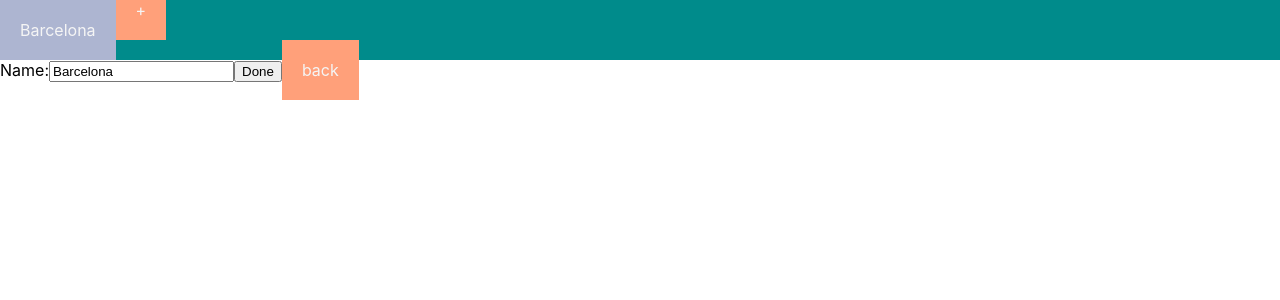
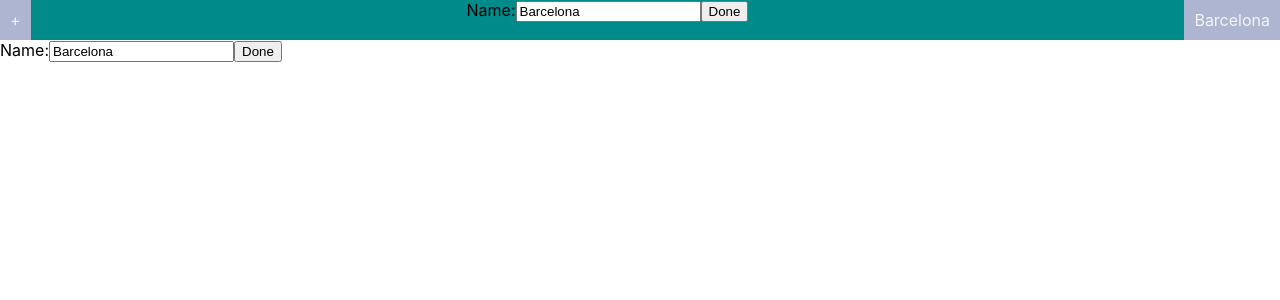
Before and after one commit to screeeen/Weather, a React (Create React App) app: page /settings in a window 1280 px wide. Shown: the top 300 px of the page. Built offline with nearby package versions, Linux system fonts and the light colour scheme; no server answers.

Commit message:
input field in nav

```diff
--- a/src/App.js
+++ b/src/App.js
@@ -2,15 +2,14 @@ import React, { useState, useEffect } from 'react';
 import {
   BrowserRouter as Router,
   Switch,
-  Route,
-  Link,
-  withRouter,
+  Route
 } from "react-router-dom";
 
 import Canvas from './components/Canvas'
 import SettingsCanvas from './components/SettingsCanvas';
 import Calls from './services/Calls'
 import CitySelector from './components/CitySelector'
+import ButtonBackPlus from './components/ButtonBackPlus'
 // import './reset.css'
 import './components/Canvas.css'
 import './index.css'
@@ -22,6 +21,7 @@ const App = () => {
   const [loaded, setLoaded] = useState(false);
   const [cityCollection, addCity] = useState(["Barcelona"])
   const [city, setCity] = useState("Barcelona");
+  const [settingsPageActive, setSettingsPageActive] = useState(false);
 
   useEffect(() => {
     callWeather(city)
@@ -42,14 +42,20 @@ const App = () => {
       })
   }
 
+
+  const setSettingsPage = () => {
+    settingsPageActive ? setSettingsPageActive(false) : setSettingsPageActive(true)
+  }
+
   return (
     <div>
       <Router>
         <nav>
+              <ButtonBackPlus setSettingsPageActive={setSettingsPageActive} settingsPageActive={settingsPageActive} />
+              <SettingsCanvas city={city} setLoaded={setLoaded} callWeather={callWeather} setCity={setCity} ChangeCity={ChangeCity} addCity={addCity} cityCollection={cityCollection} />
           <ul>
             <CitySelector ChangeCity={ChangeCity} cityCollection={cityCollection}/>
             <li>
-              <Link to="/settings"> + </Link>
             </li>
           </ul>
         </nav>
--- /dev/null
+++ b/src/components/ButtonBackPlus.jsx
@@ -0,0 +1,22 @@
+import React from 'react';
+import {
+  Link
+} from "react-router-dom";
+
+const ButtonBackPlus = (props) => {
+
+  console.log(props);
+
+
+return (
+  <div>
+    {props.settingsPageActive ?
+    <Link onClick={()=>props.setSettingsPageActive(false)} id="add-button" to="/"><button>back</button></Link>
+    :
+    <Link onClick={()=>props.setSettingsPageActive(true)} id="add-button" to="/settings"><button>+</button></Link>
+    }
+  </div>
+)
+}
+
+export default ButtonBackPlus
--- a/src/components/CitySelector.js
+++ b/src/components/CitySelector.js
@@ -6,8 +6,8 @@ const CitySelector = (props) => {
       {props.cityCollection.map((e, i) => {
         return (
           //callback on setcity para que pueda hacer el call???
-          <li>
-            <button key={i} onClick={() => {
+          <li key={i}>
+            <button onClick={() => {
               props.ChangeCity(e);
             }}>{e}</button>
           </li>
--- a/src/components/SettingsCanvas.js
+++ b/src/components/SettingsCanvas.js
@@ -36,10 +36,10 @@ function SettingsCanvas (props) {
          <input type="text" name="name" value={city} onChange={e => setCity(e.target.value)} />
       </label>
       <input type="submit" value="Done" />
-      <Link to="/"
+      {/* <Link to="/"
 >
       back
-      </Link>
+      </Link> */}
       </form>
     </div>
     </React.Fragment>
--- a/src/index.css
+++ b/src/index.css
@@ -3,6 +3,27 @@ body {
     font-family: -apple-system, BlinkMacSystemFont, 'Segoe UI', 'Roboto', 'Oxygen', 'Ubuntu', 'Cantarell', 'Fira Sans', 'Droid Sans', 'Helvetica Neue', sans-serif;
     -webkit-font-smoothing: antialiased;
     -moz-osx-font-smoothing: grayscale;
+}
+
+nav {
+    background-color: darkcyan;
+    display: flex;
+    flex-flow: row nowrap;
+    justify-content: space-between;
+    /* box-shadow: 40px 10px 45px slategray; */
+}
+
+ul {
+    display: flex;
+    flex-flow: row nowrap;
+    justify-content: flex-start;
+    text-decoration: none;
+    list-style-type: none;
+    margin: 0;
+    padding: 0;
+    font-family: -apple-system, BlinkMacSystemFont, 'Segoe UI', 'Roboto', 'Oxygen', 'Ubuntu', 'Cantarell', 'Fira Sans', 'Droid Sans', 'Helvetica Neue', sans-serif;
+    /* font-size: medium; */
+    color: whitesmoke;
 }
 
 button {
@@ -13,32 +34,14 @@ button {
     font-size: medium;
     color: whitesmoke;
     height: 100%;
-    padding: 20px;
+    padding: 10px;
     margin: 0;
+    cursor: pointer;
 }
 
-nav {
-    background-color: darkcyan;
+#add-button {
+    background-color: red;
+    color: red;
+    align-self: flex-end;
+    justify-self: flex-end;
 }
-
-ul {
-    display: flex;
-    flex-flow: row nowrap;
-    text-decoration: none;
-    list-style-type: none;
-    margin: 0;
-    padding: 0;
-    font-family: -apple-system, BlinkMacSystemFont, 'Segoe UI', 'Roboto', 'Oxygen', 'Ubuntu', 'Cantarell', 'Fira Sans', 'Droid Sans', 'Helvetica Neue', sans-serif;
-    font-size: medium;
-    color: whitesmoke;
-}
-
-a {
-    text-decoration: none;
-    color: whitesmoke;
-    /* border: 1px solid lightgray; */
-    background-color: lightsalmon;
-    padding: 3px 7px;
-    padding: 20px;
-    margin: 0;
-}
```
